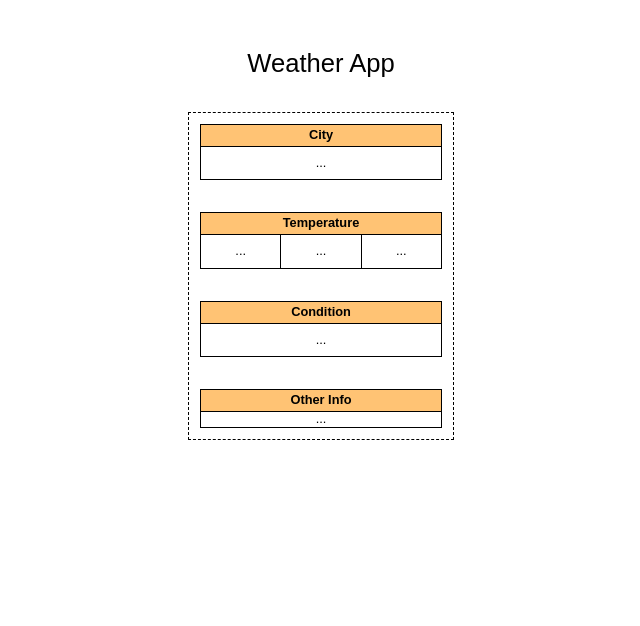
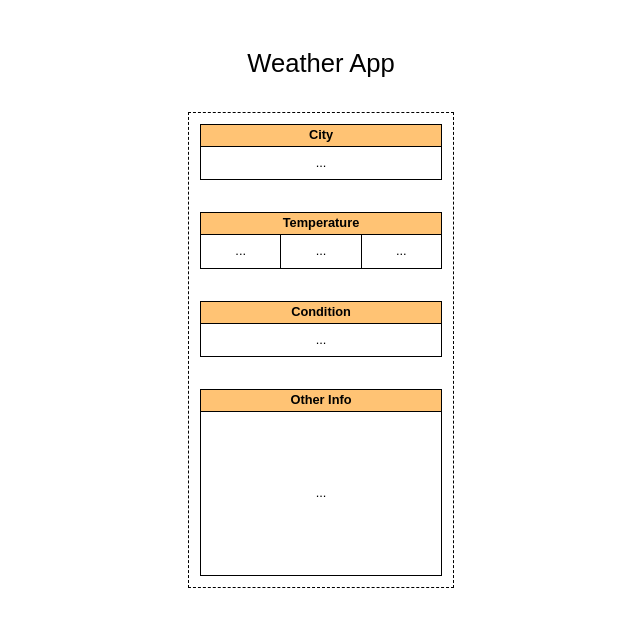
Before and after one commit to nwils000/weather-dashboard, a website built with Vite: page index.html in a window 1280 px wide. Shown: the whole page, without its empty margins (319-959 px from the left). Built offline with nearby package versions, Linux system fonts and the light colour scheme; no server answers.

Commit message:
got the loading ... to show in the middle of the image and not to shrink

```diff
--- a/index.html
+++ b/index.html
@@ -30,7 +30,7 @@
         </div>
         <div class="other-info-wrapper">
           <div class="other-info-heading">Other Info</div>
-          <div class="other-info-body">...</div>
+          <div class="other-info-body"><p>...</p></div>
         </div>
       </div>
     </div>
--- a/styles/style.css
+++ b/styles/style.css
@@ -67,8 +67,12 @@ h1 {
   margin-bottom: 0;
 }
 
-.other-info-body img {
+.other-info-body {
   padding: 2rem;
+  height: 6.2rem;
+  display: flex;
+  align-items: center;
+  justify-content: center;
 }
 
 /*
```
